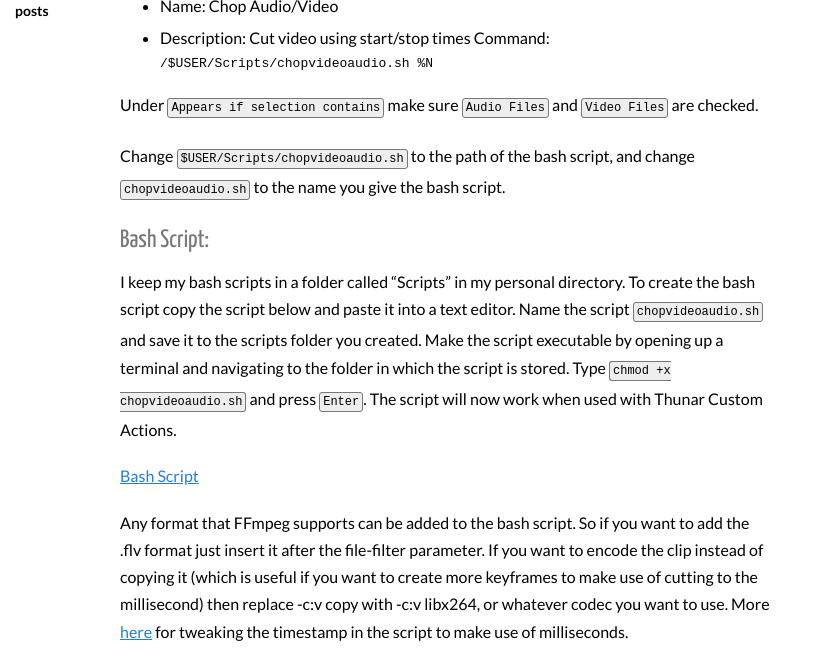
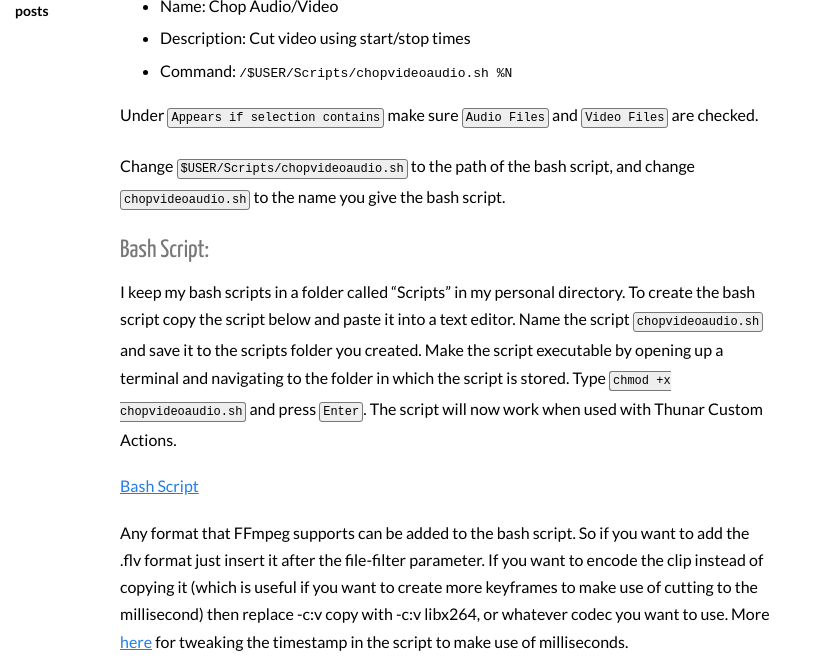
Before and after one commit to Birchwell/birchwell.github.io, a Jekyll site: the page built from _posts/2015-10-15-thunar-custom-action-precision-audio-video-cutting-with-yad-dialog.md, in a window 1280 px wide and 900 px high, scrolled down 1104 px, cut to the strip 232-900 px from the top of the window. Shown: the whole strip, without its empty margins (0-817 px from the left). Built offline with Jekyll 4.4.1, drawn with Linux system fonts in a browser that asks for light colours; nearby versions of some CDN libraries; Markdown is read by kramdown in place of the engine named in the settings; comment, search, counter and statistics services are not loaded; part of the change alters nothing that is shown.

```diff
--- a/_posts/2015-10-15-thunar-custom-action-precision-audio-video-cutting-with-yad-dialog.md
+++ b/_posts/2015-10-15-thunar-custom-action-precision-audio-video-cutting-with-yad-dialog.md
@@ -29,7 +29,7 @@ When right-clicking on an audio or video file and selecting the Chop Audio/Video
 
 * Name: Chop Audio/Video
 * Description: Cut video using start/stop times
-Command: `/$USER/Scripts/chopvideoaudio.sh %N`
+* Command: `/$USER/Scripts/chopvideoaudio.sh %N`
 
 Under `Appears if selection contains` make sure `Audio Files` and `Video Files` are checked.
 
```
